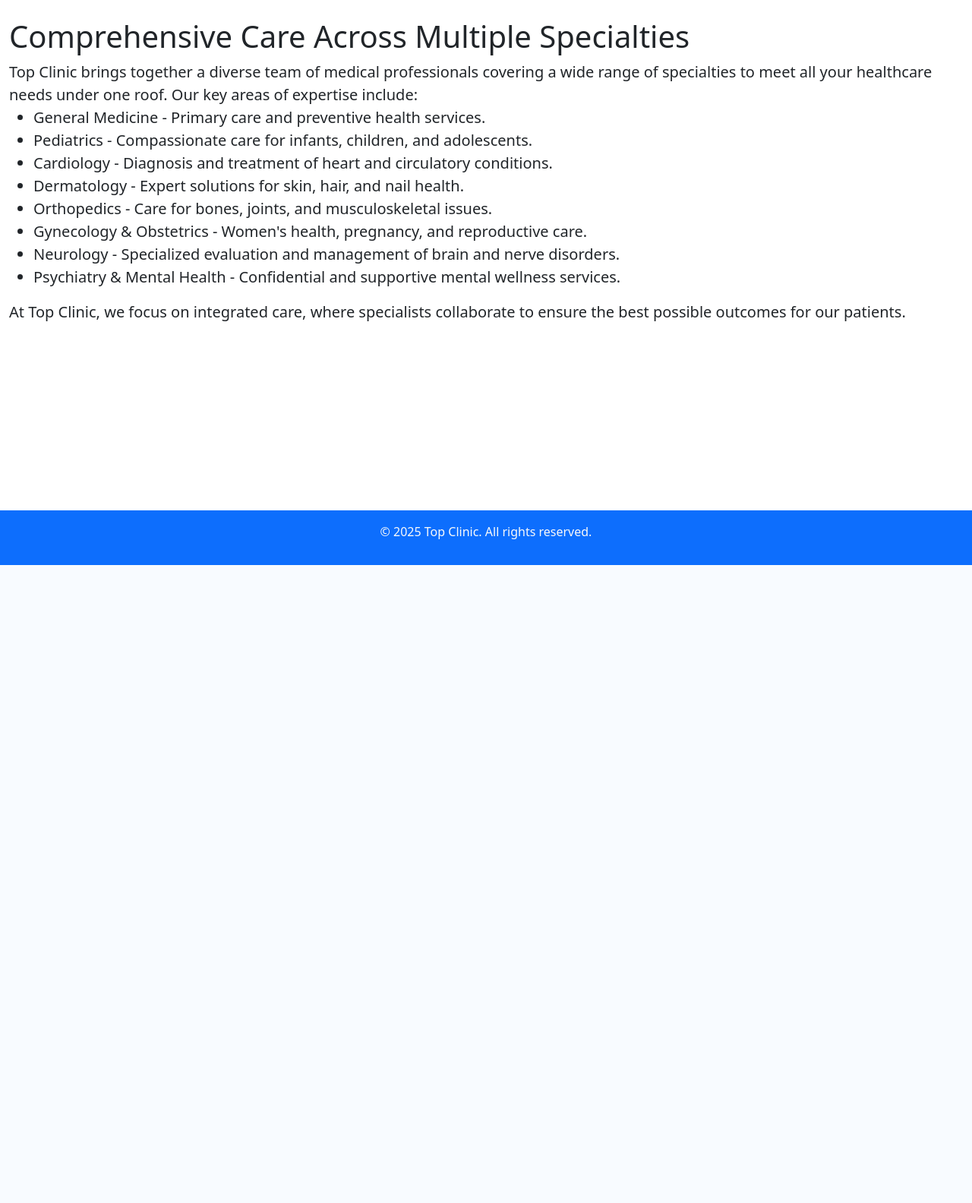
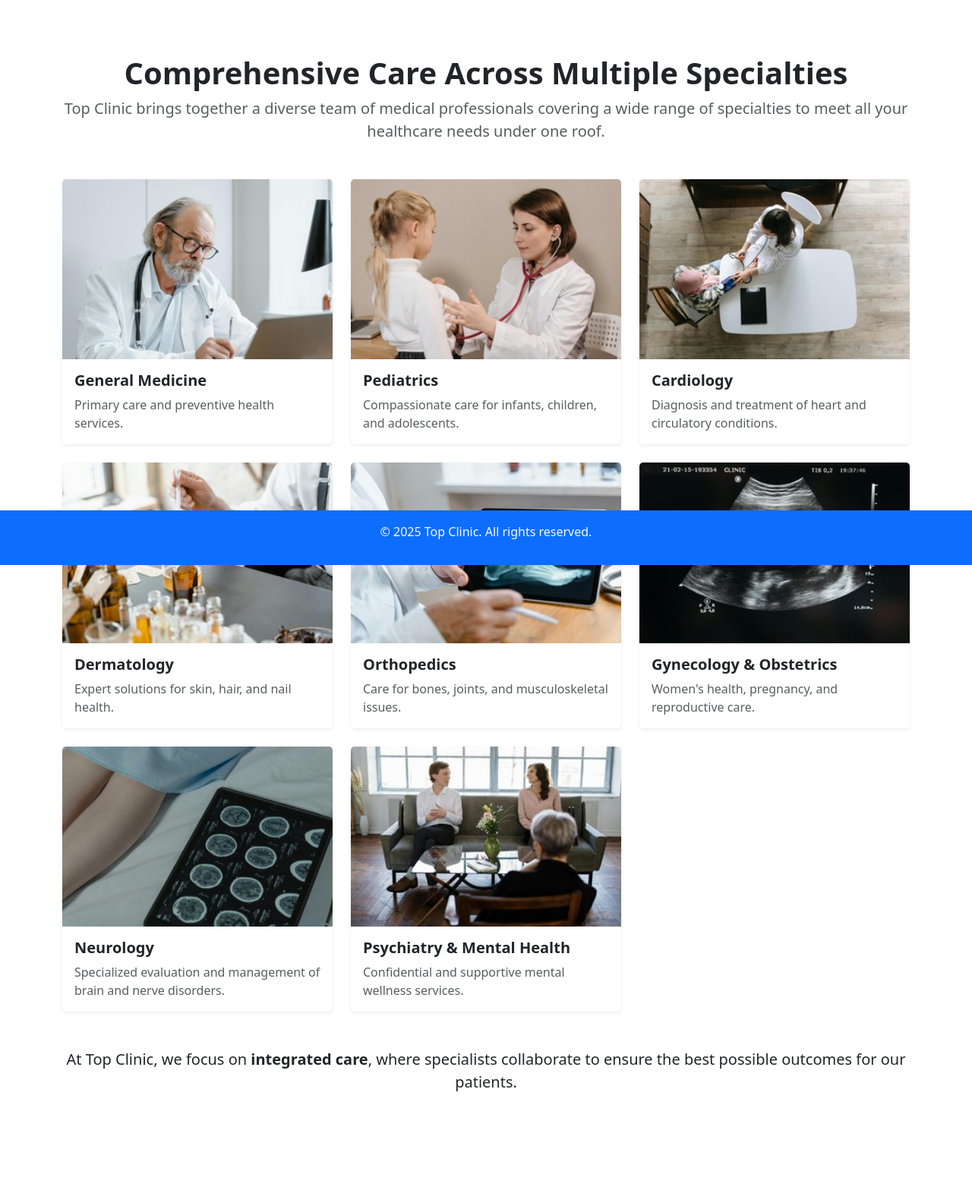
Before and after one commit to lra2001/top_clinic, a Django app: page /specialties/ in a window 1280 px wide. Shown: the part 56-1640 px from the top of the page at 76% size. Before the commit the page ends 800 px from the top, so only its background shows below. Run offline with Django 5.2, Linux system fonts and the light colour scheme; some libraries are stand-ins or nearby versions.

Commit message:
update specialties
- change page layout
- add images

```diff
--- a/top_clinic_app/templates/specialties.html
+++ b/top_clinic_app/templates/specialties.html
@@ -1,22 +1,107 @@
 {% extends 'base.html' %}
 {% load static %}
 {% block content %}
-<h1>Comprehensive Care Across Multiple Specialties</h1>
-<div class="fs-5">
-    Top Clinic brings together a diverse team of medical professionals covering a wide range of specialties to meet all
-    your healthcare needs under one roof.
-    Our key areas of expertise include:
-    <ul>
-        <li>General Medicine - Primary care and preventive health services.</li>
-        <li>Pediatrics - Compassionate care for infants, children, and adolescents.</li>
-        <li>Cardiology - Diagnosis and treatment of heart and circulatory conditions.</li>
-        <li>Dermatology - Expert solutions for skin, hair, and nail health.</li>
-        <li>Orthopedics - Care for bones, joints, and musculoskeletal issues.</li>
-        <li>Gynecology & Obstetrics - Women's health, pregnancy, and reproductive care.</li>
-        <li>Neurology - Specialized evaluation and management of brain and nerve disorders.</li>
-        <li>Psychiatry & Mental Health - Confidential and supportive mental wellness services.</li>
-    </ul>
-    At Top Clinic, we focus on integrated care, where specialists collaborate to ensure the best possible outcomes for
-    our patients.
+
+<div class="container my-5">
+  <div class="text-center mb-5">
+    <h1 class="fw-bold">Comprehensive Care Across Multiple Specialties</h1>
+    <p class="fs-5 text-muted">
+      Top Clinic brings together a diverse team of medical professionals covering a wide range of specialties
+      to meet all your healthcare needs under one roof.
+    </p>
+  </div>
+
+  <!-- Specialties Grid -->
+  <div class="row row-cols-1 row-cols-md-2 row-cols-lg-3 g-4">
+
+    <!-- Example Card -->
+    <div class="col">
+      <div class="card h-100 border-0 shadow-sm">
+        <img src="{% static 'images/specialties/general_medicine.jpg' %}" class="card-img-top" alt="General Medicine">
+        <div class="card-body">
+          <h5 class="card-title fw-semibold">General Medicine</h5>
+          <p class="card-text text-muted">Primary care and preventive health services.</p>
+        </div>
+      </div>
+    </div>
+
+    <div class="col">
+      <div class="card h-100 border-0 shadow-sm">
+        <img src="{% static 'images/specialties/pediatrics.jpg' %}" class="card-img-top" alt="Pediatrics">
+        <div class="card-body">
+          <h5 class="card-title fw-semibold">Pediatrics</h5>
+          <p class="card-text text-muted">Compassionate care for infants, children, and adolescents.</p>
+        </div>
+      </div>
+    </div>
+
+    <div class="col">
+      <div class="card h-100 border-0 shadow-sm">
+        <img src="{% static 'images/specialties/cardiology.jpg' %}" class="card-img-top" alt="Cardiology">
+        <div class="card-body">
+          <h5 class="card-title fw-semibold">Cardiology</h5>
+          <p class="card-text text-muted">Diagnosis and treatment of heart and circulatory conditions.</p>
+        </div>
+      </div>
+    </div>
+
+    <div class="col">
+      <div class="card h-100 border-0 shadow-sm">
+        <img src="{% static 'images/specialties/dermatology.jpg' %}" class="card-img-top" alt="Dermatology">
+        <div class="card-body">
+          <h5 class="card-title fw-semibold">Dermatology</h5>
+          <p class="card-text text-muted">Expert solutions for skin, hair, and nail health.</p>
+        </div>
+      </div>
+    </div>
+
+    <div class="col">
+      <div class="card h-100 border-0 shadow-sm">
+        <img src="{% static 'images/specialties/orthopedics.jpg' %}" class="card-img-top" alt="Orthopedics">
+        <div class="card-body">
+          <h5 class="card-title fw-semibold">Orthopedics</h5>
+          <p class="card-text text-muted">Care for bones, joints, and musculoskeletal issues.</p>
+        </div>
+      </div>
+    </div>
+
+    <div class="col">
+      <div class="card h-100 border-0 shadow-sm">
+        <img src="{% static 'images/specialties/gynecology.jpg' %}" class="card-img-top" alt="Gynecology & Obstetrics">
+        <div class="card-body">
+          <h5 class="card-title fw-semibold">Gynecology & Obstetrics</h5>
+          <p class="card-text text-muted">Women's health, pregnancy, and reproductive care.</p>
+        </div>
+      </div>
+    </div>
+
+    <div class="col">
+      <div class="card h-100 border-0 shadow-sm">
+        <img src="{% static 'images/specialties/neurology.jpg' %}" class="card-img-top" alt="Neurology">
+        <div class="card-body">
+          <h5 class="card-title fw-semibold">Neurology</h5>
+          <p class="card-text text-muted">Specialized evaluation and management of brain and nerve disorders.</p>
+        </div>
+      </div>
+    </div>
+
+    <div class="col">
+      <div class="card h-100 border-0 shadow-sm">
+        <img src="{% static 'images/specialties/psychiatry.jpg' %}" class="card-img-top" alt="Psychiatry & Mental Health">
+        <div class="card-body">
+          <h5 class="card-title fw-semibold">Psychiatry & Mental Health</h5>
+          <p class="card-text text-muted">Confidential and supportive mental wellness services.</p>
+        </div>
+      </div>
+    </div>
+  </div>
+
+  <div class="text-center mt-5">
+    <p class="fs-5">
+      At Top Clinic, we focus on <strong>integrated care</strong>, where specialists collaborate
+      to ensure the best possible outcomes for our patients.
+    </p>
+  </div>
 </div>
+
 {% endblock %}
```
Also changed, not shown: README.md, top_clinic_app/static/images/specialties/cardiology.jpg (added), top_clinic_app/static/images/specialties/dermatology.jpg (added), top_clinic_app/static/images/specialties/general_medicine.jpg (added), top_clinic_app/static/images/specialties/gynecology.jpg (added), top_clinic_app/static/images/specialties/neurology.jpg (added), top_clinic_app/static/images/specialties/orthopedics.jpg (added), top_clinic_app/static/images/specialties/pediatrics.jpg (added), top_clinic_app/static/images/specialties/psychiatry.jpg (added).
